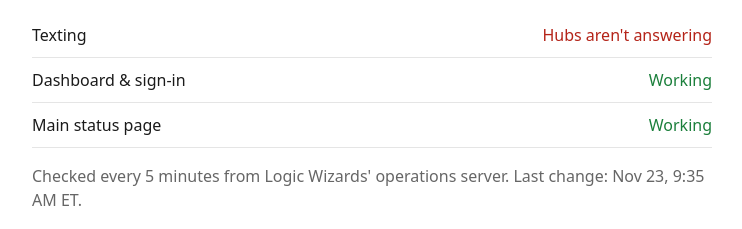
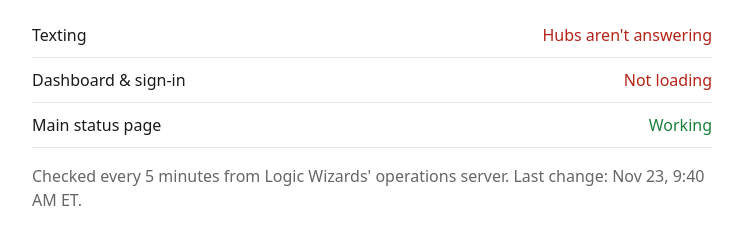
Before and after one commit to thelogicwizards/lwhub-backup-status, a plain HTML site: page index.html in a window 1280 px wide. Shown: the part 166-395 px from the top of the page, without its empty margins (268-1010 px from the left). Drawn offline with Linux system fonts and the light colour scheme.

Commit message:
Status update

```diff
--- a/index.html
+++ b/index.html
@@ -13,8 +13,8 @@ td+td{text-align:right}.ok{color:var(--ok)}.down{color:var(--down)}.unknown,.mut
 <h1>Switchboard status</h1>
 <p class="muted">This is the backup status page, hosted outside Cloudflare so it stays up when the
 <a href="https://switchboard-status.craig-afe.workers.dev">main status page</a> can't. Texts sent to an offline hub aren't lost: they arrive when it's back.</p>
-<table><tr><td>Texting</td><td class='down'>Hubs aren&#x27;t answering</td></tr><tr><td>Dashboard &amp; sign-in</td><td class='ok'>Working</td></tr><tr><td>Main status page</td><td class='ok'>Working</td></tr></table>
-<p class="muted">Checked every 5 minutes from Logic Wizards' operations server. Last change: Nov 23, 9:35 AM ET.</p>
+<table><tr><td>Texting</td><td class='down'>Hubs aren&#x27;t answering</td></tr><tr><td>Dashboard &amp; sign-in</td><td class='down'>Not loading</td></tr><tr><td>Main status page</td><td class='ok'>Working</td></tr></table>
+<p class="muted">Checked every 5 minutes from Logic Wizards' operations server. Last change: Nov 23, 9:40 AM ET.</p>
 <h2>Incidents</h2><p class='muted'>No incidents in the last 14 days.</p>
 <p class="muted">Logic Wizards LLC · support@logicwizards.dev</p>
 </main></body></html>
```
